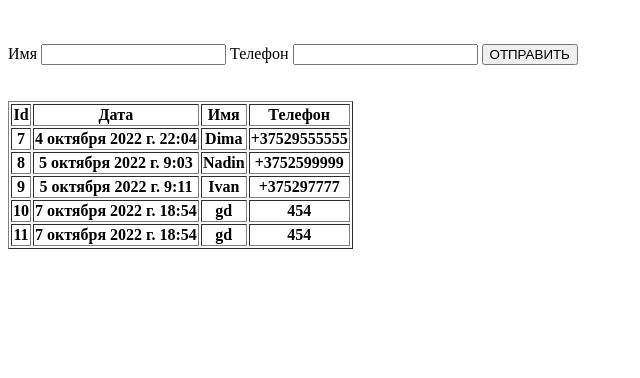
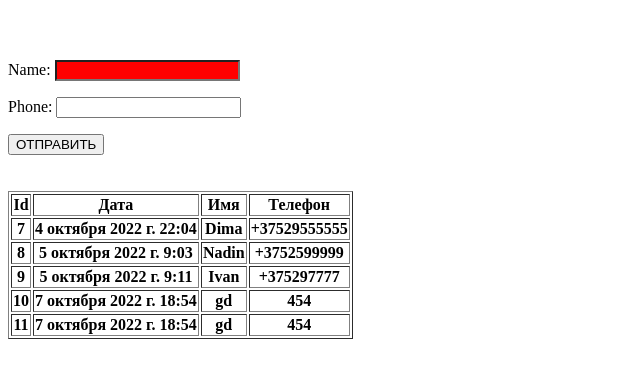
Before and after one commit to 4Vegas/django_training_website, a Django app: page / in a window 1280 px wide. Shown: the top 378 px of the page, without its empty margins (0-640 px from the left). Run offline with Django 4.2, Linux system fonts and the light colour scheme; data comes from the database, SQL or seed files in the repository; both versions use the stored data as it was after the commit; lists and menus that the app fills with data are empty.

Commit message:
third_commit

```diff
--- /dev/null
+++ b/crm/forms.py
@@ -0,0 +1,6 @@
+from django import forms
+
+
+class OrderForm(forms.Form):
+    name = forms.CharField(max_length=200, required=False, widget=forms.TimeInput(attrs={'class': 'css_input'}))
+    phone = forms.CharField(max_length=200)
--- a/crm/views.py
+++ b/crm/views.py
@@ -1,11 +1,13 @@
 from django.shortcuts import render
 from .models import Order
+from .forms import OrderForm
 
 
 # Create your views here.
 def first_page(request):
     object_list = Order.objects.all()
-    return render(request, './index.html', {'object_list': object_list})
+    form = OrderForm()
+    return render(request, './index.html', {'object_list': object_list, 'form': form})
 
 
 def thanks_page(request):
--- a/templates/index.html
+++ b/templates/index.html
@@ -9,16 +9,24 @@
 <br>
 <br>
 
+<style>
+    .css_input {
+    color: yellow;
+background-color: red
+}
+</style>
+
 <form action="{% url 'thanks_page' %}" method="POST">
     {% csrf_token %}
-    <label>Имя</label>
-    <label>
-        <input name="name">
-    </label>
-    <label> Телефон</label>
-    <label>
-        <input name='phone'>
-    </label>
+    {{ form.as_p}}
+<!--    <label>Имя</label>-->
+<!--    <label>-->
+<!--        <input name="name">-->
+<!--    </label>-->
+<!--    <label> Телефон</label>-->
+<!--    <label>-->
+<!--        <input name='phone'>-->
+<!--    </label>-->
     <button type="submit">ОТПРАВИТЬ</button>
 </form>
 
```
Also changed, not shown: db.sqlite3.
